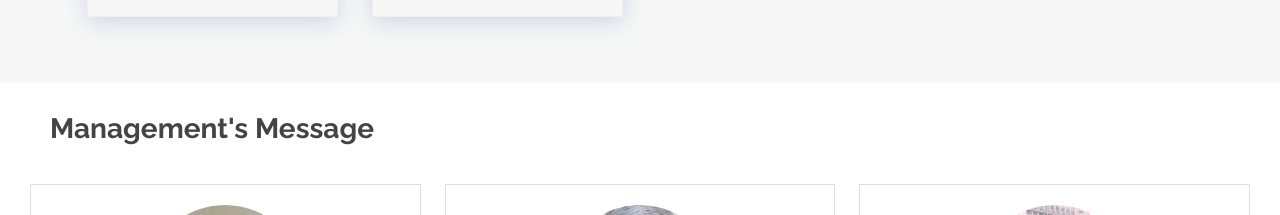
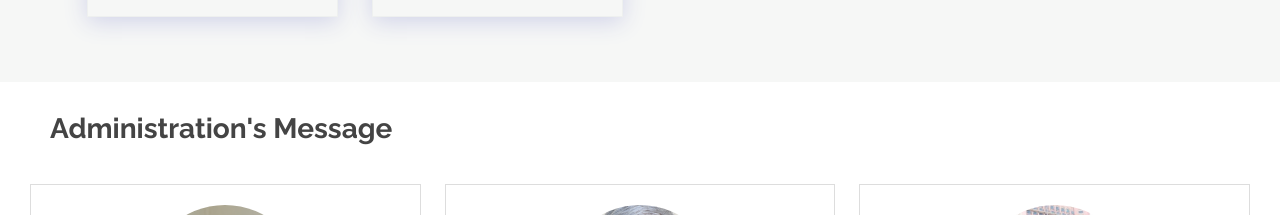
Before and after one commit to gauri2806/tnpsite, a React (Create React App) app: page / in a window 1280 px wide. Shown: the part 2612-2827 px from the top of the page. Built offline with nearby package versions, Linux system fonts and the light colour scheme; a web font is replaced by a local one.

Commit message:
Update Director.jsx

```diff
--- a/src/Components/Director.jsx
+++ b/src/Components/Director.jsx
@@ -14,7 +14,7 @@ import ARPatil from '../img/arpatil-sir.jpeg';
 export default function Director() {
   return (<>
     <Container className="dir" fluid>
-      <h3>Management's Message</h3>
+      <h3>Administration's Message</h3>
       <Row>
         <Col lg={4}>
           <Container className="dir-card">
```
